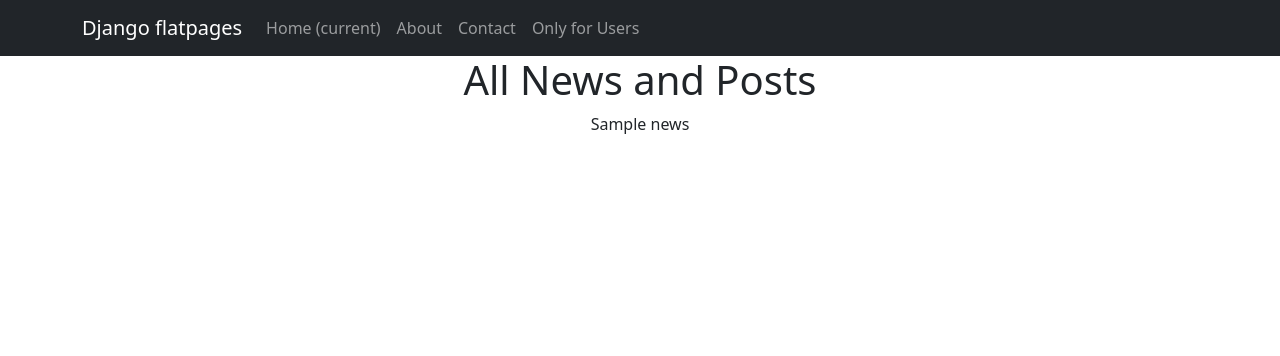
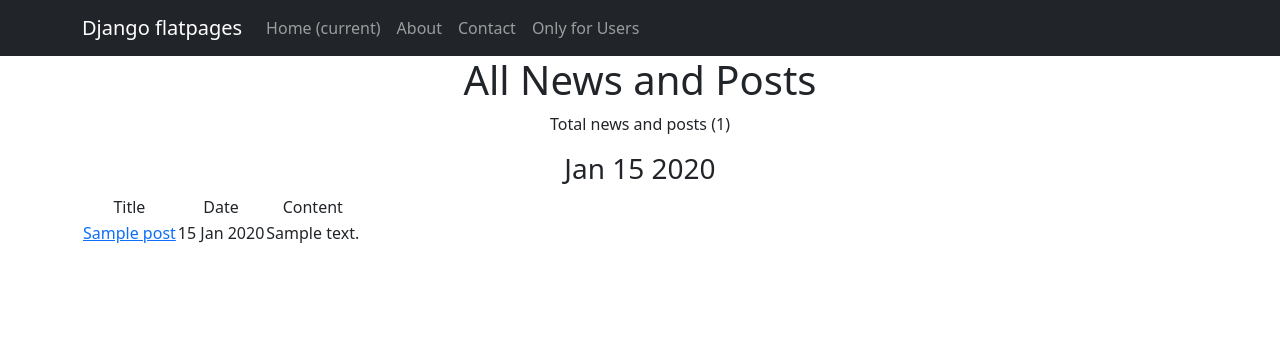
Before and after one commit to kim-cchbc777/skillfactory, a Django app: template NewsPaper/templates/news.html in a window 1280 px wide. Shown: the top 356 px of the page. Run offline with Django 4.2, Linux system fonts and the light colour scheme; the template is opened without the code that fills it: most values are stand-ins (such as "Sample title", 1, 10 or a date in 2020); some libraries are stand-ins or nearby versions.

Commit message:
news project D3.3

```diff
--- a/NewsPaper/news/urls.py
+++ b/NewsPaper/news/urls.py
@@ -5,5 +5,5 @@ from .views import NewsList, NewsDetail
 
 urlpatterns = [
     path('', NewsList.as_view()),
-    path('<int:pk>', NewsDetail.as_view())
+    path('<int:pk>', NewsDetail.as_view(), name='single_news')
 ]
--- a/NewsPaper/templates/news.html
+++ b/NewsPaper/templates/news.html
@@ -1,13 +1,33 @@
-<!--  наследуемся от шаблона default.html, который мы создавали для flatpages -->
 {% extends 'flatpages/default.html' %}
 
-<!-- Название у нас будет products -->
 {% block title %}
 Products
 {% endblock title %}
 
-<!-- В контенте на странице мы выводим все товары -->
 {% block content %}
-<h1>All News and Posts</h1>
-{{ news }}
+<h1>All News and Posts </h1>
+    <p> Total news and posts ({{ news|length }})</p>
+    <h3>{{ time_now|date:'M d Y' }}</h3>
+    {% if news %}
+        <table>
+        <tr>
+            <td>Title</td>
+            <td>Date</td>
+            <td>Content</td>
+        </tr>
+        {% for post in news %}
+            <tr>
+                <td>
+                    <a href="{% url 'single_news' pk=post.pk %}">
+                    {{ post.post_title }}</a>
+                </td>
+                <td>{{ post.post_time_creation|date:'d M Y' }}</td>
+                <td>{{ post.post_content|truncatewords:20 }}</td>
+            </tr>
+        {% endfor %}
+
+        </table>
+    {% else %}
+        <h2> There are no news </h2>
+    {% endif %}
 {% endblock content %}
--- a/NewsPaper/templates/post.html
+++ b/NewsPaper/templates/post.html
@@ -9,5 +9,6 @@ News
 <!-- В контенте на странице мы выводим все новости/посты -->
 {% block content %}
 <h1>{{ post.post_title }}</h1>
+    {{ post.post_time_creation|date:'d M Y' }} <br>
 {{ post.post_content }}
 {% endblock content %}
```
Also changed, not shown: NewsPaper/news/views.py (+7 -1 lines).
